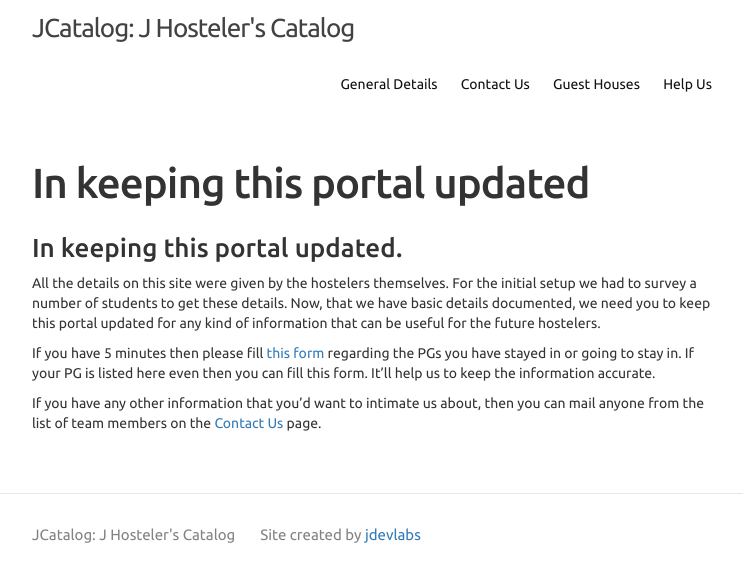
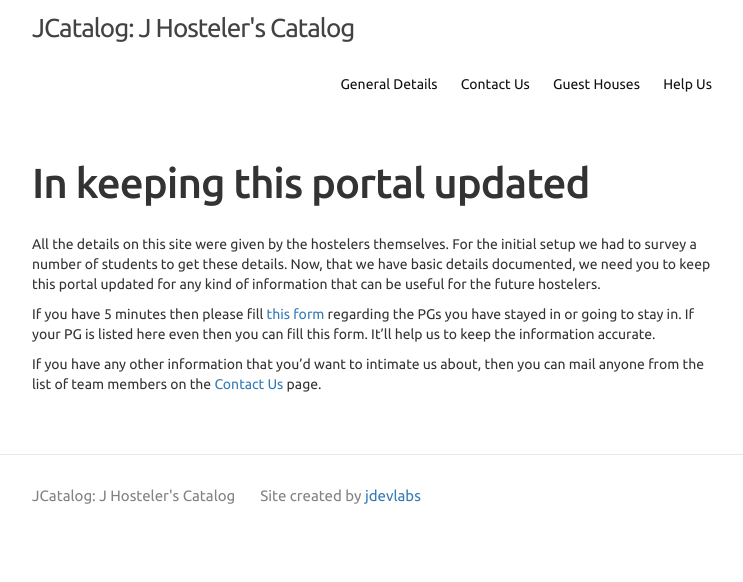
Before and after one commit to jdevlabs/JCatalog, a Jekyll site: the page built from pages/help_us/index.md, in a window 1280 px wide. Shown: the top 582 px of the page, without its empty margins (268-1011 px from the left). Built offline with Jekyll 4.4.1, drawn with Linux system fonts in a browser that asks for light colours; nearby versions of some CDN libraries.

Commit message:
help us updates

```diff
--- a/pages/help_us/index.md
+++ b/pages/help_us/index.md
@@ -5,8 +5,6 @@ title_disp: In keeping this portal updated
 permalink: /help/
 ---
 
-### In keeping this portal updated.
-
 All the details on this site were given by the hostelers themselves. For the initial setup we had to survey a number of students to get these details. Now, that we have basic details documented, we need you to keep this portal updated for any kind of information that can be useful for the future hostelers.
 
 If you have 5 minutes then please fill [this form](http://tinyurl.com/helpusform) regarding the PGs you have stayed in or going to stay in. If your PG is listed here even then you can fill this form. It'll help us to keep the information accurate.
```
